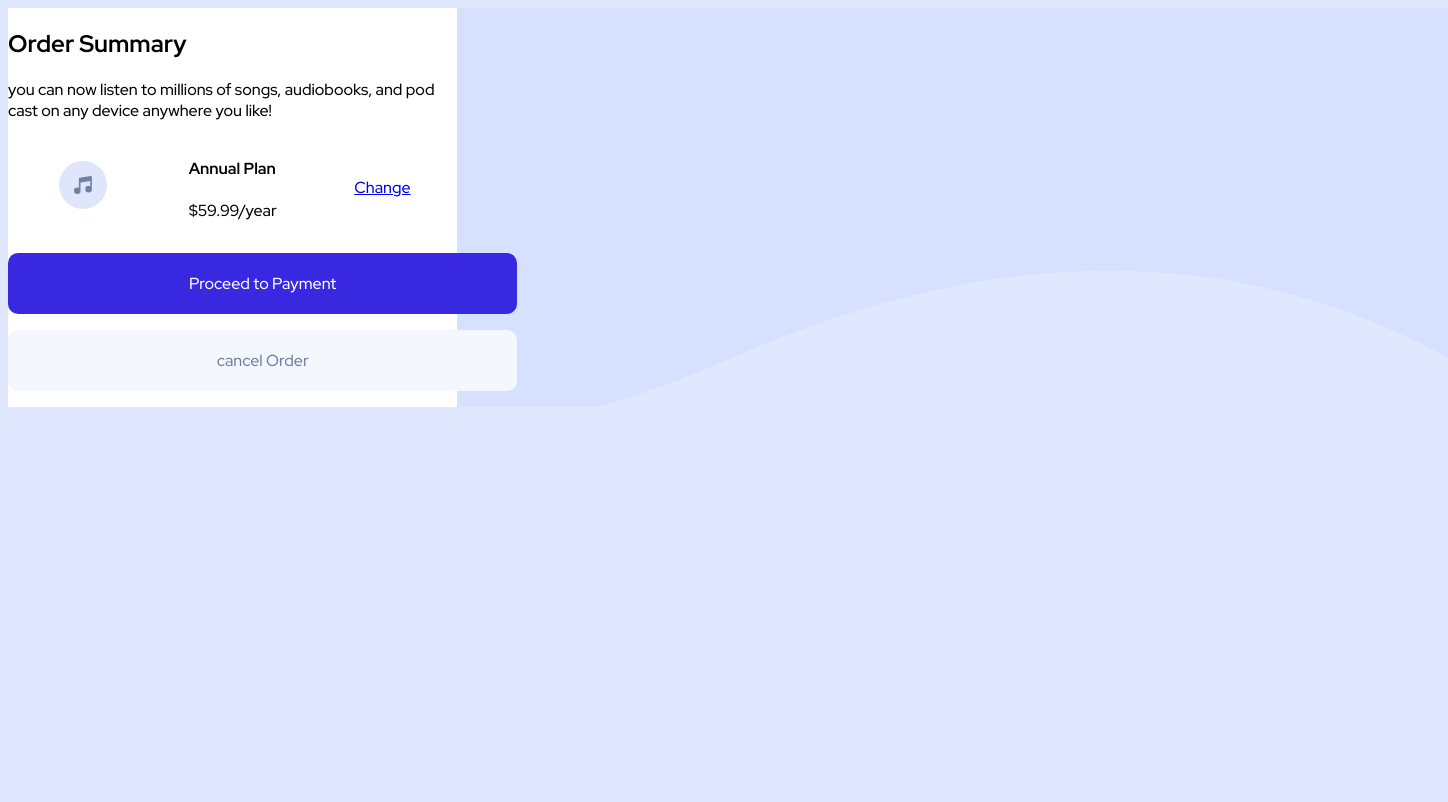
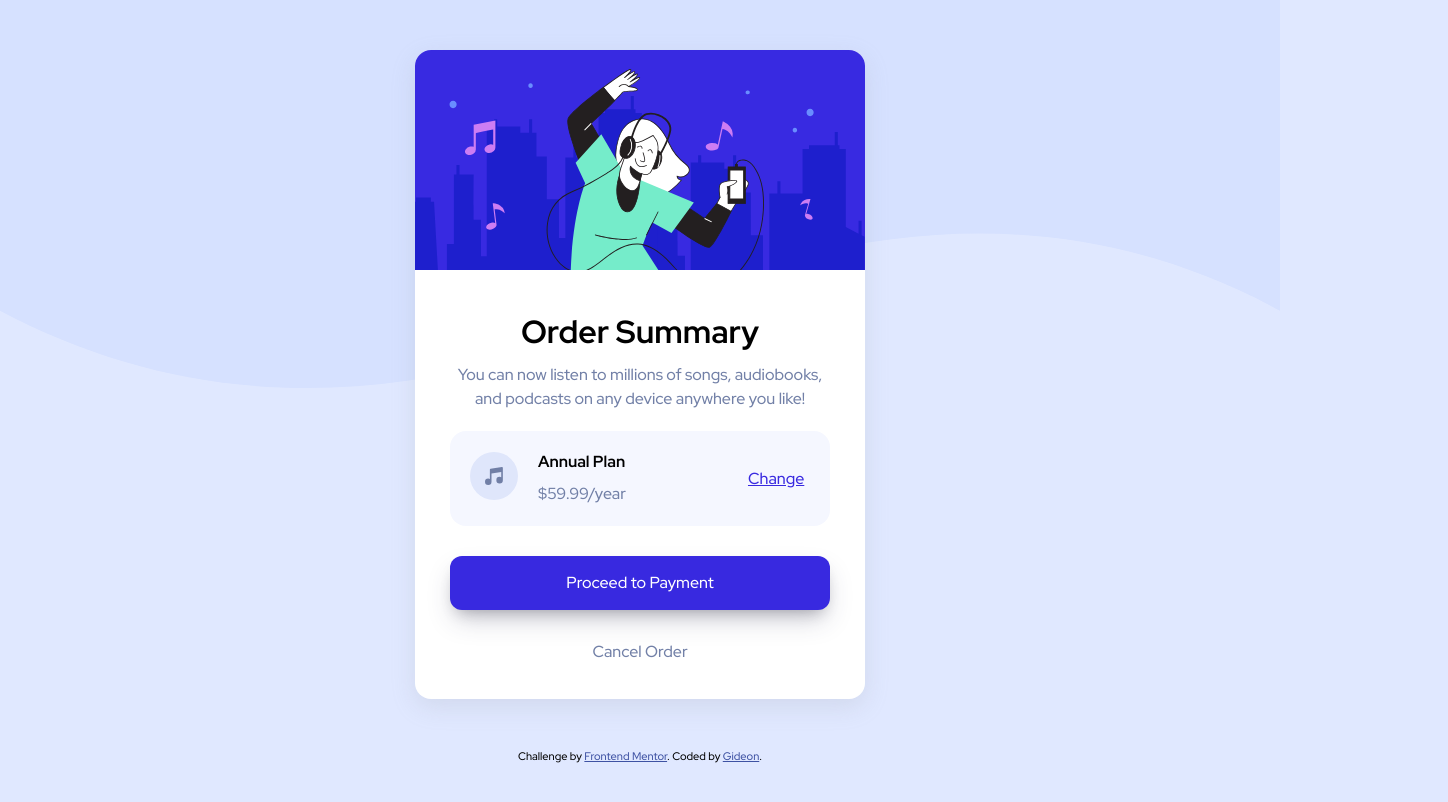
Before and after one commit to Olumide2596/order-summary-component-main, a plain HTML site: page index.html in a window 1280 px wide. Shown: the whole page, 1448 px wide, since content can reach past the window. Drawn offline with Linux system fonts and the light colour scheme.

Commit message:
final changes

```diff
--- a/index.html
+++ b/index.html
@@ -2,54 +2,49 @@
 <html lang="en">
 <head>
   <meta charset="UTF-8">
-    <meta http-equiv="X-UA-Compatible" content="IE=edge">
   <meta name="viewport" content="width=device-width, initial-scale=1.0">
-    <title>Document</title>
-    <link rel="stylesheet" href="/style.css">
-    <link rel="preconnect" href="https://fonts.googleapis.com">
-<link rel="preconnect" href="https://fonts.gstatic.com" crossorigin>
-<link href="https://fonts.googleapis.com/css2?family=Red+Hat+Display:wght@500;700;900&display=swap" rel="stylesheet">
+  <link rel="icon" type="image/png" sizes="32x32" href="./images/favicon-32x32.png">
+  <link rel="stylesheet" href="style.css">
+  <title>Frontend Mentor | Order summary card</title>
+
 </head>
 <body>
-    <main>
-        <div class="container">
-            <header class="background-image">
 
-            </header>
+  <main class="container">
 
-            <div class="main">
+    <div class="picture">
+      <img src="images/illustration-hero.svg" alt="girl dancing">
+    </div>
+
+    <div class="content">
       <div class="text">
-                    <h2>Order Summary</h2>
-                    <p>you can now listen to millions of songs, audiobooks, and pod cast on
-                        any device anywhere you like!
-                    </p>
+        <h1>Order Summary</h1>
+        <p>You can now listen to millions of songs, audiobooks, and podcasts on any
+          device anywhere you like!</p>
       </div>
       <div class="plan">
         <div class="icon">
-                        <img src="/images/icon-music.svg" alt="">
+          <img src="images/icon-music.svg" alt="plan">
         </div>
-                    <div class="plan-text">
-                        <h4>Annual Plan</h4>
+        <div class="price">
+          <b>Annual Plan</b>
           <p>$59.99/year</p>
         </div>
-                    <div class="link">
-                        <a href="#">Change</a>
+        <a href="">Change</a>
+      </div>
+      <div class="proceed">
+        <a href="">
+          <p class="button">Proceed to Payment</p>
+        </a>
+        <p class="cancel">Cancel Order</p>
+      </div>
     </div>
 
-                </div>
-                <footer>
-                    <div class="payment-btn">
-                        <p>Proceed to Payment</p>
-                    </div>
-                    <div class="cancel">
-                        <p>cancel Order</p>
-                    </div>
-                </footer>
-            </div>
-
-        </div>
   </main>
 
-
+  <footer class="attribution">
+    Challenge by <a href="https://www.frontendmentor.io?ref=challenge" target="_blank">Frontend Mentor</a>.
+    Coded by <a href="#">Gideon</a>.
+  </footer>
 </body>
 </html>
--- a/main.css
+++ /dev/null
@@ -1,67 +0,0 @@
-body {
-    font-family: 'Red Hat Display', sans-serif;
-    font-size: 16px;
-    background-color: hsl(225, 100%, 94%);
-    background-image: url(/images/pattern-background-desktop.svg);
-    background-size: contain;
-    width: 100vw;
-    height: 100vh;
-    background-repeat: no-repeat;
-    display: flex;
-    align-items: center;
-    justify-content: center;
-
-}
-
-.card {
-    background-color: #fff;
-    display: grid;
-    grid-template-columns: 400px;
-    grid-template-rows: 200px auto;
-    border-radius: 18px;
-    text-align: center;
-
-}
-
-.top-image {
-    background-image: url(/images/illustration-hero.svg);
-    background-repeat: no-repeat;
-    background-size: cover;
-    height: 100%;
-    overflow: hidden;
-    border-top-left-radius: 18px;
-    border-top-right-radius: 18px;
-}
-
-
-.plan {
-    display: grid;
-    grid-template-columns: repeat(3, 1fr);
-    align-items: center;
-    background-color: hsl(225, 100%, 94%);
-}
-
-.plan-text {
-
-}
-.button {
-    text-align: center;
-    place-self: center;
-}
-.payment-btn p {
-    background-color: hsl(245, 75%, 52%);
-    padding: 10px 30px;
-    width: 50%;
-    color: #fff;
-    text-align: center;
-    border-radius: 10px;
-}
-
-.cancel p {
-    background-color: hsl(225, 100%, 98%);
-    padding: 10px 30px;
-    width: 50%;
-    color: hsl(224, 23%, 55%);
-    text-align: center;
-    border-radius: 10px;
-}
--- a/style.css
+++ b/style.css
@@ -1,63 +1,126 @@
-html {
-    font-family: 'Red Hat Display', sans-serif;
-    font-size: 16px;
+@import url('https://fonts.googleapis.com/css2?family=Red+Hat+Display:wght@500;700;900&display=swap');
+
+* {
+    box-sizing: border-box;
+    margin: 0;
+    padding: 0;
 }
 
 body {
-    background-color: hsl(225, 100%, 94%);
-    width: 1440px;
+    font-family: 'Red Hat Display', sans-serif;
+    width: 100%;
+    height: 100vh;
+    font-size: 16px;
+    background: hsl(225, 100%, 94%);
+    background-image: url(images/pattern-background-desktop.svg);
+    background-position:top;
+    background-size: contain;
+    background-repeat: no-repeat;
+}
 
+.attribution {
+    font-size: 11px;
+    text-align: center;
+}
+
+.attribution a {
+    color: hsl(228, 45%, 44%);
+}
+
+.container {
+    width: 45%;
+    max-width: 450px;
+    margin:50px auto;
+    background: #fff;
+    border-radius: 1rem;
+    box-shadow: rgba(149, 157, 165, 0.2) 0px 8px 24px;
+}
+
+.picture {
+    width: 100%;
 
 }
 
-main {
-    background-image: url(/images/pattern-background-desktop.svg);
-    background-repeat: no-repeat;
-    background-size: cover;
+.picture img {
     width: 100%;
-    height: 100%;
+    border-top-left-radius: 1rem;
+    border-top-right-radius: 1rem;
 }
 
-.container {
-    width: 31.2%;
-    background-color: #fff;
-    border-radius: 8%;
-    padding: 0 ;
-    display: grid;
-    grid-template-rows: 1fr, 2fr;
-    grid-template-columns: 1fr;
-    place-items: center;
+.content {
+    display: flex;
+    flex-direction: column;
+    gap: 20px;
+    padding: 35px;
+
 }
-.container .background-image {
-    background-image: url(/images/illustration-hero.svg);
-    width: 100%;
-    height:;
-    background-size: cover;
-    grid-column: 1 / 2;
+.text {
+    text-align: center;
 }
-.main {
-    background-color: #fff;
+p {
+    color: hsl(224, 23%, 55%);
+    margin-top: 10px;
+    line-height: 1.5;
 }
 
 .plan {
-    display: grid;
-    grid-template-columns: repeat(3, 1fr);
-    place-items: center;
-}
-.payment-btn p {
-    background-color: hsl(245, 75%, 52%);
-    padding: 20px 30px;
+    background-color: hsl(225, 100%, 98%);
+    padding: 20px;
+    display: flex;
+    align-items: center;
+    border-radius: 1rem;
+    gap: 20px;
     width: 100%;
-    color: #fff;
-    text-align: center;
-    border-radius: 10px;
 }
 
-.cancel p {
-    background-color: hsl(225, 100%, 98%);
-    padding: 20px 30px;
-    width: 100%;
-    color: hsl(224, 23%, 55%);
+
+.plan a {
+    margin-left: 30%;
+    color: hsl(245, 75%, 52%);
+}
+
+.proceed {
     text-align: center;
-    border-radius: 10px;
 }
+
+.proceed a {
+    text-decoration: none;
+}
+
+.cancel:hover {
+    font-weight: 900;
+    cursor: pointer;
+    color: #000;
+}
+
+.button {
+    color: white;
+    background-color: hsl(245, 75%, 52%);
+    padding: 15px;
+    border-radius: .75rem;
+    margin-bottom: 30px;
+    box-shadow:rgba(50, 50, 93, 0.25) 0px 13px 27px -5px, rgba(0, 0, 0, 0.3) 0px 8px 16px -8px;
+}
+
+.button:hover {
+    background-color: hsl(245, 75%, 72%);
+}
+
+
+@media screen and (max-width: 900px) {
+    body {
+        background-image: url(images/pattern-background-mobile.svg);
+        width: 100%;
+    }
+
+    .container {
+        width: 90%;
+    }
+
+    .content {
+        padding: 25px 15px;
+    }
+
+    .plan a {
+        margin-left: 30px;
+}
```
Also changed, not shown: main.html (deleted, +0 -51 lines). Lines whose indentation alone changed are shown as unchanged.
